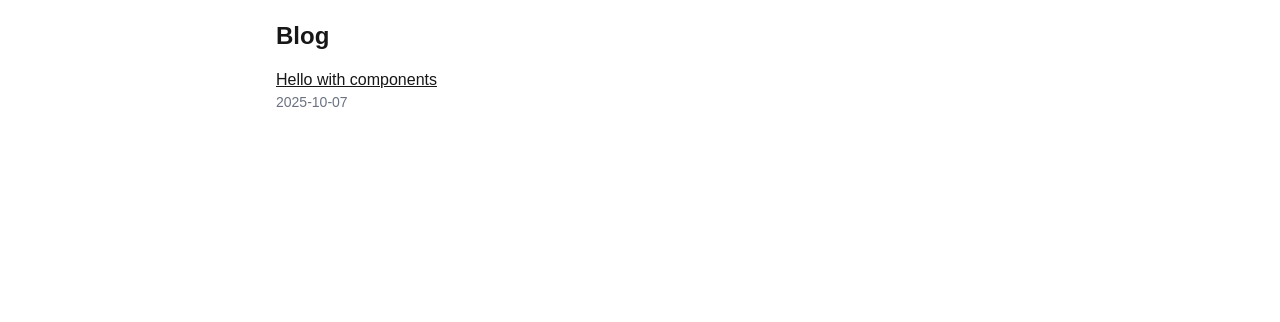
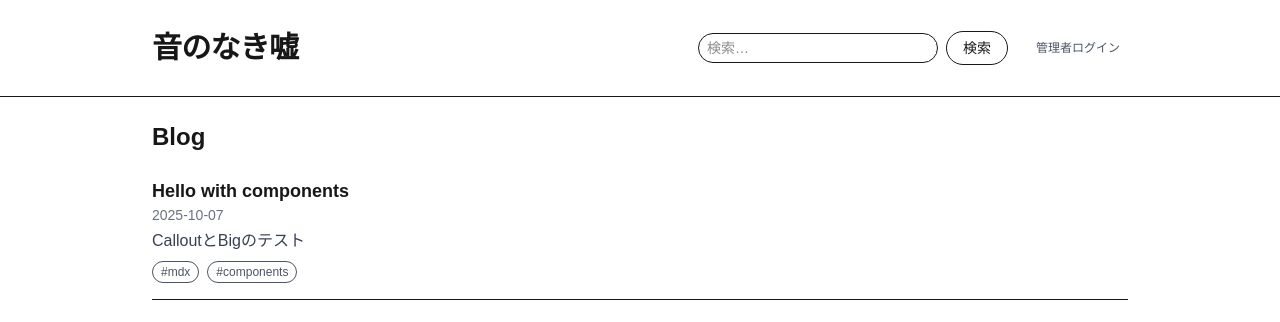
Before and after one commit to nino2024web/my-blog-, a Next.js app: page /blog in a window 1280 px wide. Shown: the top 322 px of the page. Built offline with nearby package versions, Linux system fonts and the light colour scheme.

Commit message:
blogページ：header-css

```diff
--- /dev/null
+++ b/src/app/blog/layout.tsx
@@ -0,0 +1,14 @@
+import Header from "@/components/site/Header";
+
+export default function BlogLayout({
+  children,
+}: {
+  children: React.ReactNode;
+}) {
+  return (
+    <>
+      <Header />
+      {children}
+    </>
+  );
+}
--- a/src/app/blog/page.tsx
+++ b/src/app/blog/page.tsx
@@ -1,21 +1,72 @@
 import { listPosts } from "@/lib/mdx";
-import Link from "next/link";
 
 export const revalidate = 60;
+export const metadata = { title: "Blog" };
 
-export default async function BlogList() {
+function normalize(s: string) {
+  return s.toLowerCase();
+}
+
+export default async function BlogList({
+  searchParams,
+}: {
+  searchParams: Promise<Record<string, string | string[] | undefined>>;
+}) {
+  const sp = await searchParams;
+  const q = typeof sp.q === "string" ? sp.q.trim() : "";
   const posts = await listPosts();
+
+  const filtered = q
+    ? posts.filter((p) => {
+        const hay = [
+          p.meta.title ?? "",
+          p.meta.description ?? "",
+          ...(Array.isArray(p.meta.tags) ? p.meta.tags : []),
+          p.slug,
+        ]
+          .filter(Boolean)
+          .map(String)
+          .map(normalize)
+          .join(" ");
+        return hay.includes(normalize(q));
+      })
+    : posts;
+
   return (
-        <main className="mx-auto max-w-3xl p-5">
-            <h1 className="text-2xl font-bold mb-4">Blog</h1>
-            <ul className="space-y-3">
-                {posts.map((post) => (
-                    <li key={post.slug}>
-                        <Link className="underline" href={`/blog/${post.slug}`}>{post.meta.title}</Link>
-                        <div className="text-sm text-gray-500">{post.meta.date}</div>
+    <main className="mx-auto max-w-5xl px-4 sm:px-6 py-6">
+      <h1 className="text-2xl font-bold mb-6">Blog</h1>
+
+      {q && (
+        <p className="mb-4 text-sm text-gray-600">
+          検索: <span className="font-medium">“{q}”</span>（{filtered.length}件）
+          <a href="/blog" className="ml-2 underline">クリア</a>
+        </p>
+      )}
+
+      {filtered.length === 0 ? (
+        <p className="text-gray-500">該当する記事がありません。</p>
+      ) : (
+        <ul className="grid gap-4">
+          {filtered.map((p) => (
+            <li key={p.slug} className="border-b pb-4">
+              <a href={`/blog/${p.slug}`} className="text-lg font-semibold hover:underline">
+                {p.meta.title ?? p.slug}
+              </a>
+              <div className="text-sm text-gray-500">{p.meta.date}</div>
+              {p.meta.description && <p className="mt-1 text-gray-700">{p.meta.description}</p>}
+              {Array.isArray(p.meta.tags) && p.meta.tags.length > 0 && (
+                <div className="mt-2 flex flex-wrap gap-2">
+                  {p.meta.tags.map((t: string) => (
+                    <span key={t} className="rounded-full border px-2 py-0.5 text-xs text-gray-600">
+                      #{t}
+                    </span>
+                  ))}
+                </div>
+              )}
             </li>
           ))}
         </ul>
+      )}
     </main>
   );
 }
--- a/src/app/page.tsx
+++ b/src/app/page.tsx
@@ -1,112 +1,6 @@
-import Image from "next/image";
+// src/app/page.tsx
+import { permanentRedirect } from "next/navigation";
 
 export default function Home() {
-  return (
-    <div className="font-sans grid grid-rows-[20px_1fr_20px] items-center justify-items-center min-h-screen p-8 pb-20 gap-16 sm:p-20">
-      <main className="flex flex-col gap-[32px] row-start-2 items-center sm:items-start">
-        <Image
-          className="dark:invert"
-          src="/next.svg"
-          alt="Next.js logo"
-          width={180}
-          height={38}
-          priority
-        />
-        <ol className="font-mono list-inside list-decimal text-sm/6 text-center sm:text-left">
-          <li className="mb-2 tracking-[-.01em]">
-            Get started by editing{" "}
-            <code className="bg-black/[.05] dark:bg-white/[.06] font-mono font-semibold px-1 py-0.5 rounded">
-              src/app/page.tsx
-            </code>
-            .
-          </li>
-          <li className="tracking-[-.01em]">
-            Save and see your changes instantly.
-          </li>
-        </ol>
-
-        <div className="flex gap-4 items-center flex-col sm:flex-row">
-          <a
-            className="rounded-full border border-solid border-transparent transition-colors flex items-center justify-center bg-foreground text-background gap-2 hover:bg-[#383838] dark:hover:bg-[#ccc] font-medium text-sm sm:text-base h-10 sm:h-12 px-4 sm:px-5 sm:w-auto"
-            href="https://vercel.com/new?utm_source=create-next-app&utm_medium=appdir-template-tw&utm_campaign=create-next-app"
-            target="_blank"
-            rel="noopener noreferrer"
-          >
-            <Image
-              className="dark:invert"
-              src="/vercel.svg"
-              alt="Vercel logomark"
-              width={20}
-              height={20}
-            />
-            Deploy now
-          </a>
-          <a
-            className="rounded-full border border-solid border-black/[.08] dark:border-white/[.145] transition-colors flex items-center justify-center hover:bg-[#f2f2f2] dark:hover:bg-[#1a1a1a] hover:border-transparent font-medium text-sm sm:text-base h-10 sm:h-12 px-4 sm:px-5 w-full sm:w-auto md:w-[158px]"
-            href="https://nextjs.org/docs?utm_source=create-next-app&utm_medium=appdir-template-tw&utm_campaign=create-next-app"
-            target="_blank"
-            rel="noopener noreferrer"
-          >
-            Read our docs
-          </a>
-        </div>
-        <div className="prose max-w-none">
-          <h1>Tailwind v4 OK?</h1>
-          <p>typography が効いていれば見た目が整います。</p>
-          <ul>
-            <li>見出しサイズ・行間</li>
-            <li>段落の余白</li>
-            <li>リストのスタイル</li>
-          </ul>
-        </div>
-      </main>
-      <footer className="row-start-3 flex gap-[24px] flex-wrap items-center justify-center">
-        <a
-          className="flex items-center gap-2 hover:underline hover:underline-offset-4"
-          href="https://nextjs.org/learn?utm_source=create-next-app&utm_medium=appdir-template-tw&utm_campaign=create-next-app"
-          target="_blank"
-          rel="noopener noreferrer"
-        >
-          <Image
-            aria-hidden
-            src="/file.svg"
-            alt="File icon"
-            width={16}
-            height={16}
-          />
-          Learn
-        </a>
-        <a
-          className="flex items-center gap-2 hover:underline hover:underline-offset-4"
-          href="https://vercel.com/templates?framework=next.js&utm_source=create-next-app&utm_medium=appdir-template-tw&utm_campaign=create-next-app"
-          target="_blank"
-          rel="noopener noreferrer"
-        >
-          <Image
-            aria-hidden
-            src="/window.svg"
-            alt="Window icon"
-            width={16}
-            height={16}
-          />
-          Examples
-        </a>
-        <a
-          className="flex items-center gap-2 hover:underline hover:underline-offset-4"
-          href="https://nextjs.org?utm_source=create-next-app&utm_medium=appdir-template-tw&utm_campaign=create-next-app"
-          target="_blank"
-          rel="noopener noreferrer"
-        >
-          <Image
-            aria-hidden
-            src="/globe.svg"
-            alt="Globe icon"
-            width={16}
-            height={16}
-          />
-          Go to nextjs.org →
-        </a>
-      </footer>
-    </div>
-  );
+  permanentRedirect("/blog");
 }
--- /dev/null
+++ b/src/components/site/Header.tsx
@@ -0,0 +1,66 @@
+type Props = {
+  siteTitle?: string;
+};
+
+export default function Header({
+  siteTitle = process.env.NEXT_PUBLIC_SITE_TITLE ?? "音のなき嘘",
+}: Props) {
+  return (
+    <header className="sticky top-0 z-40 border-b bg-white/80 backdrop-blur supports-[backdrop-filter]:bg-white/60 dark:bg-black/50">
+      <div className="mx-auto max-w-5xl px-4 sm:px-6">
+        <div className="flex h-20 sm:h-24 items-center gap-3">
+          <a
+            href="/blog"
+            className="shrink-0 text-2xl sm:text-3xl font-extrabold tracking-tight hover:opacity-90"
+            aria-label={siteTitle}
+          >
+            {siteTitle}
+          </a>
+
+          <form
+            action="/blog"
+            method="GET"
+            className="ml-auto hidden min-w-0 items-center gap-2 sm:flex"
+            role="search"
+            aria-label="サイト内検索"
+          >
+            <input
+              type="search"
+              name="q"
+              placeholder="検索…"
+              className="w-60 rounded-full border px-2 py-1 text-sm outline-none focus:ring-2 focus:ring-black/20 dark:focus:ring-white/20"
+            />
+            <button
+              className="rounded-full border px-4 py-1.5 text-sm hover:bg-black hover:text-white dark:hover:bg-white dark:hover:text-black"
+              aria-label="検索"
+            >
+              検索
+            </button>
+          </form>
+
+          <a
+            href="/login"
+            className="ml-2 rounded px-2 py-1 text-xs text-gray-600 hover:bg-gray-100 dark:text-gray-300 dark:hover:bg-white/10"
+          >
+            管理者ログイン
+          </a>
+        </div>
+
+        <form
+          action="/blog"
+          method="GET"
+          className="sm:hidden pb-3"
+          role="search"
+          aria-label="サイト内検索"
+        >
+          <input
+            type="search"
+            name="q"
+            placeholder="検索…"
+            className="w-full rounded-lg border px-3 py-2 text-sm outline-none focus:ring-2 focus:ring-black/20 dark:focus:ring-white/20"
+          />
+        </form>
+      </div>
+    </header>
+  );
+}
```
Lines whose indentation alone changed are shown as unchanged.
